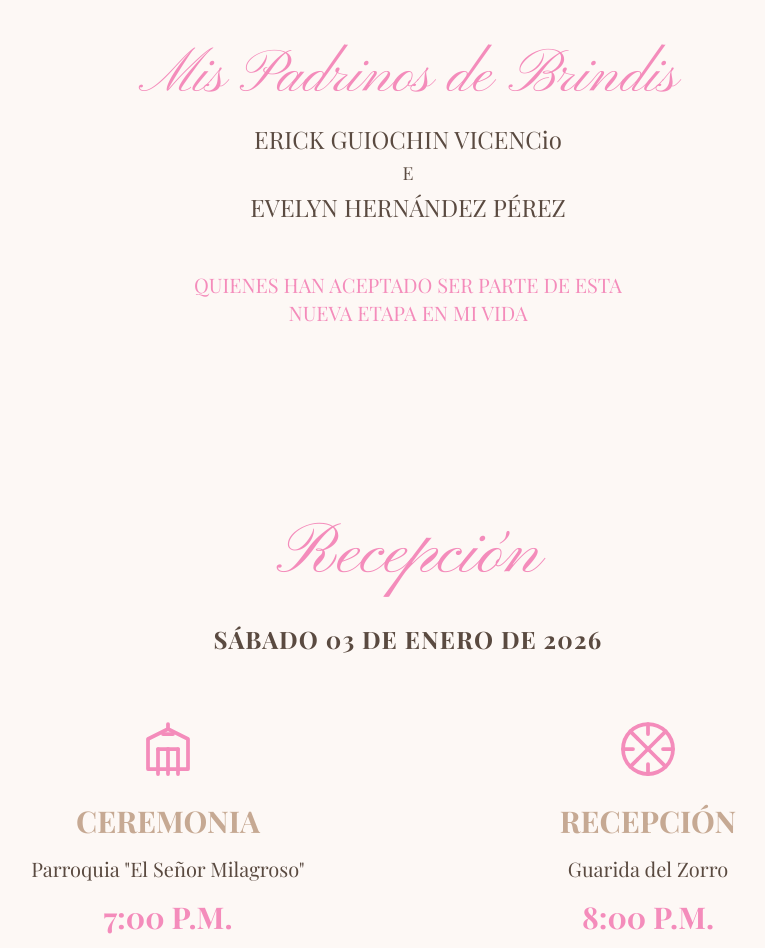
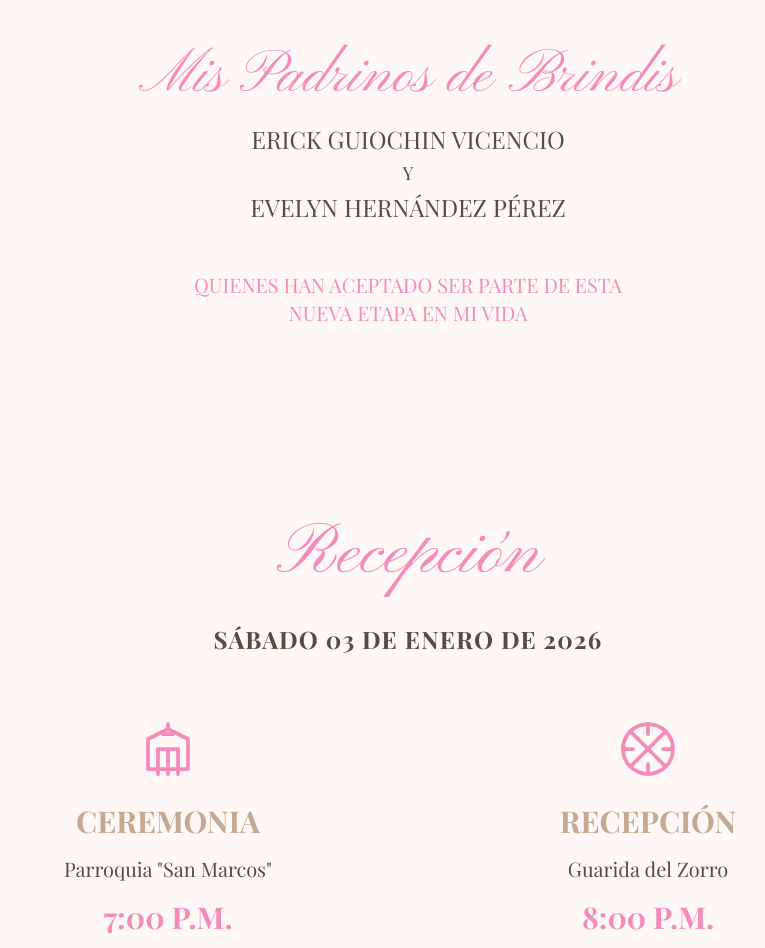
Before and after one commit to Tinchomay/invitacion_next, a Next.js app: page / in a window 1280 px wide. Shown: the part 4044-4992 px from the top of the page, without its empty margins (232-997 px from the left). Built offline with nearby package versions, Linux system fonts and the light colour scheme.

Commit message:
ajustes 1

```diff
--- a/src/components/Location.tsx
+++ b/src/components/Location.tsx
@@ -127,7 +127,7 @@ export default function Location() {
             CEREMONIA
           </h3>
           <p className="mt-4 font-serif text-xl text-foreground">
-            Parroquia "El Señor Milagroso"
+            Parroquia "San Marcos"
           </p>
           <p className="mt-4 font-serif text-3xl font-bold text-brand-pink">
             7:00 P.M.
--- a/src/components/Parents.tsx
+++ b/src/components/Parents.tsx
@@ -129,8 +129,8 @@ export default function Parents() {
             Mis Padrinos de Brindis
           </h3>
           <div className="mt-4 font-serif text-xl text-foreground md:text-2xl">
-            <p>ERICK GUIOCHIN VICENCio</p>
-            <p className="my-1 text-lg">E</p>
+            <p>ERICK GUIOCHIN VICENCIO</p>
+            <p className="my-1 text-lg">Y</p>
             <p>EVELYN HERNÁNDEZ PÉREZ</p>
           </div>
         </motion.div>
```
